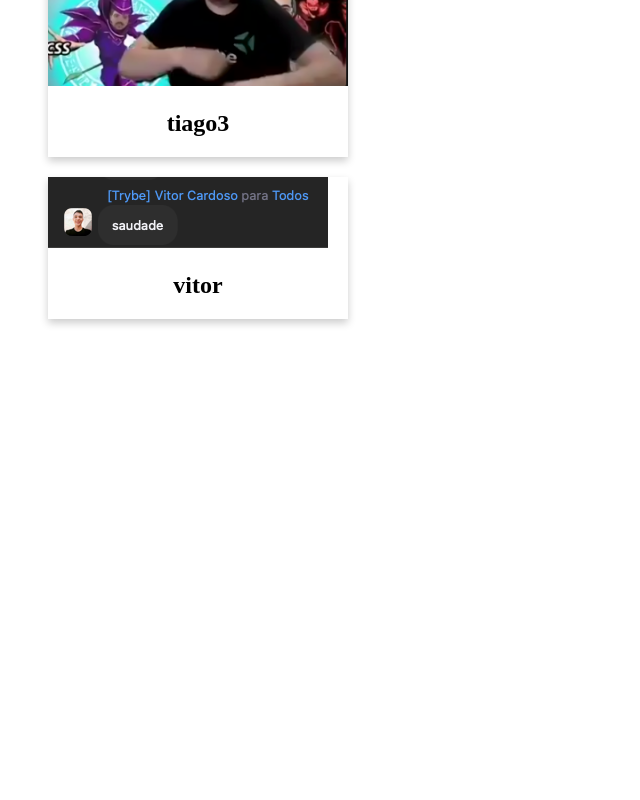
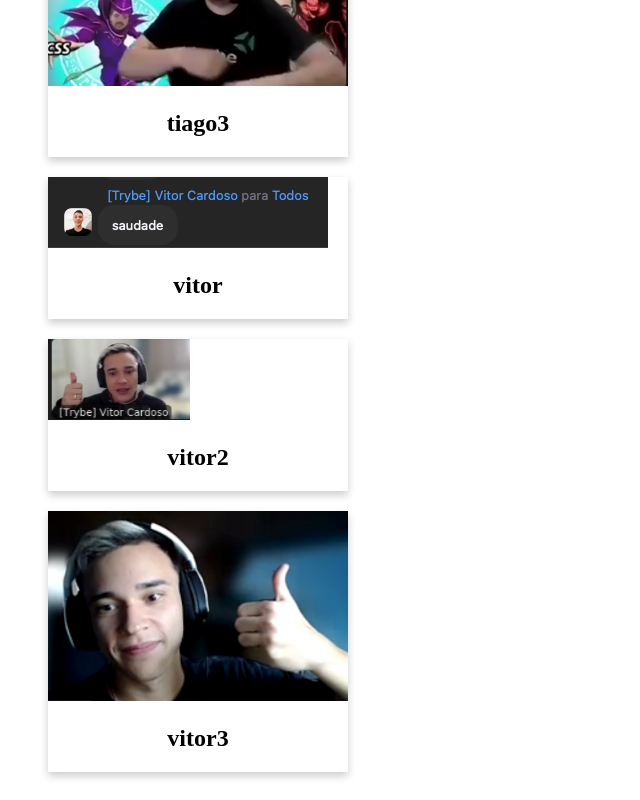
Before and after one commit to cpwaldow/caduverso, a Next.js app: page /fundamentos in a window 1280 px wide. Shown: the part 3925-4725 px from the top of the page, without its empty margins (0-640 px from the left). Before the commit the page ends 4272 px from the top, so only its background shows below. Built offline with nearby package versions, Linux system fonts and the light colour scheme.

Commit message:
Adicionando o vitor

```diff
--- a/pages/fundamentos.js
+++ b/pages/fundamentos.js
@@ -18,6 +18,8 @@ import tiago1 from '../image/tiago1.png';
 import tiago2 from '../image/tiago2.png';
 import tiago3 from '../image/tiago3.png';
 import vitor from '../image/vitor.png';
+import vitor2 from '../image/vitor2.png';
+import vitor3 from '../image/vitor3.png';
 
 export default function fundamentos() {
   return (
@@ -43,6 +45,8 @@ export default function fundamentos() {
         <Photo props={{ image: { tiago2 }, name: 'tiago2' }} />
         <Photo props={{ image: { tiago3 }, name: 'tiago3' }} />
         <Photo props={{ image: { vitor }, name: 'vitor' }} />
+        <Photo props={{ image: { vitor2 }, name: 'vitor2' }} />
+        <Photo props={{ image: { vitor3 }, name: 'vitor3' }} />
       </section>
     </div>
   );
```
Also changed, not shown: image/vitor2.png (added), image/vitor3.png (added).
